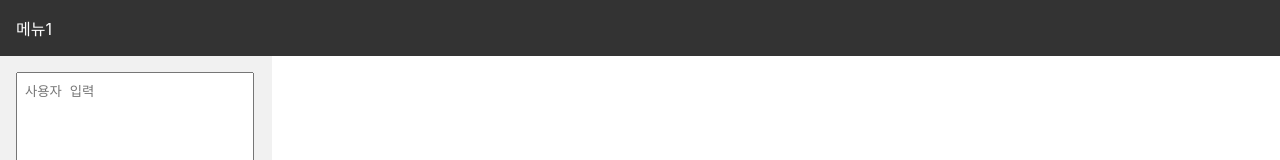
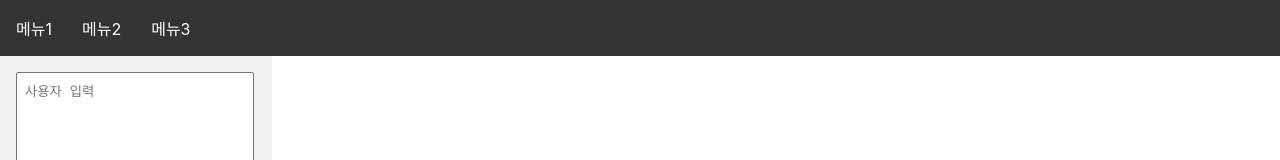
Before and after one commit to CapstoneDe/MK_T, a React (Create React App) app: page / in a window 1280 px wide. Shown: the top 160 px of the page. Built offline with nearby package versions, Linux system fonts and the light colour scheme.

Commit message:
메뉴바 수정

```diff
--- a/src/NavBar.js
+++ b/src/NavBar.js
@@ -9,10 +9,18 @@ const NavBarWrapper = styled.div`
   padding: 16px;
 `;
 
+const MenuWrapper = styled.div`
+  display: inline-block;
+  margin-right: 30px;
+  cursor: pointer;
+`;
+
 const NavBar = () => {
   return (
     <NavBarWrapper>
-      {"메뉴1"}
+      <MenuWrapper>{"메뉴1"}</MenuWrapper>
+      <MenuWrapper>{"메뉴2"}</MenuWrapper>
+      <MenuWrapper>{"메뉴3"}</MenuWrapper>
     </NavBarWrapper>
   );
 };
```
